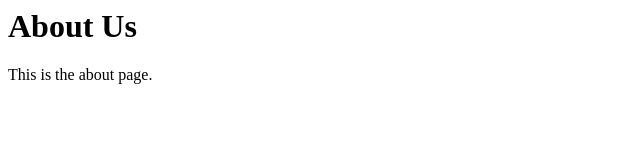
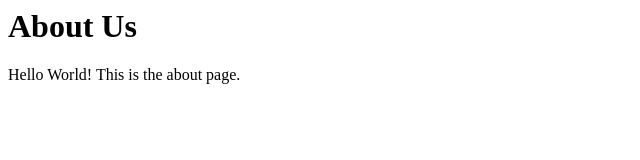
Before and after one commit to krishnakoushik192/SGA-2-Assignment, a plain HTML site: page about.html in a window 1280 px wide. Shown: the full height of the page, 0-640 px from the left. Drawn offline with Linux system fonts and the light colour scheme.

Commit message:
Add about section in about.html

```diff
--- a/about.html
+++ b/about.html
@@ -6,6 +6,6 @@
 </head>
 <body>
     <h1>About Us</h1>
-    <p>This is the about page.</p>
+    <p>Hello World! This is the about page.</p>
 </body>
 </html>
```
